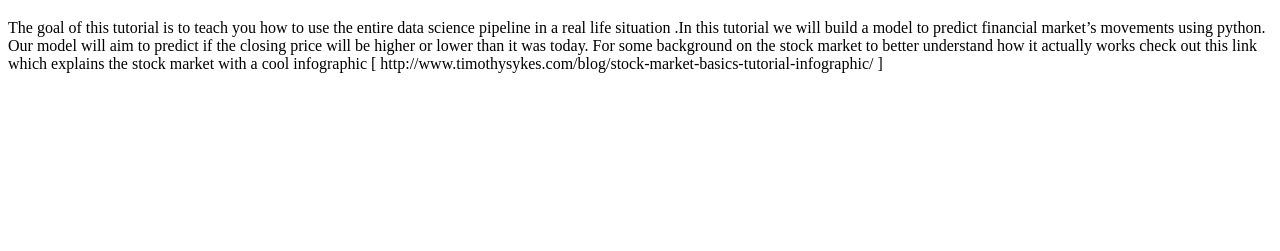
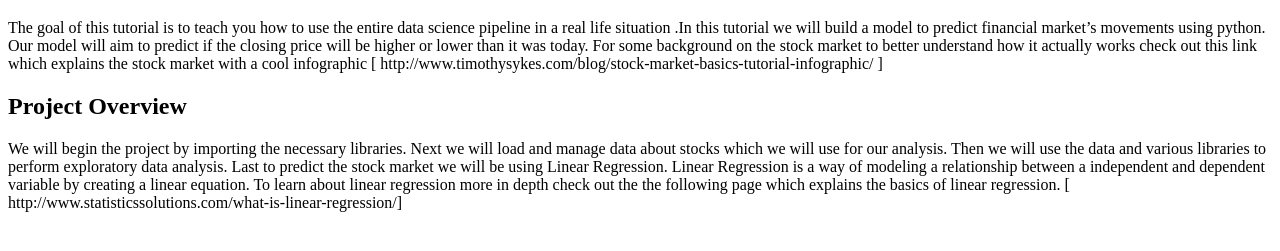
Before and after one commit to JadeYvette/JadeYvette.github.io, a plain HTML site: page index.html in a window 1280 px wide. Shown: the part 61-312 px from the top of the page. Drawn offline with Linux system fonts and the light colour scheme.

Commit message:
Update index.html

```diff
--- a/index.html
+++ b/index.html
@@ -16,7 +16,15 @@ works check out this link which explains the stock market with a cool infographi
   [ http://www.timothysykes.com/blog/stock-market-basics-tutorial-infographic/ ]</P>
 
 
-<H2></H2>
+<H2>Project Overview</H2>
+<p>We will begin the project by importing the necessary libraries.
+    Next we will load and manage data about stocks which we will use for our analysis.
+    Then we will use the data and various libraries to perform exploratory data analysis.
+    Last to predict the stock market we will be using Linear Regression.
+    Linear Regression is a way of modeling a relationship between a independent and dependent variable by creating a linear equation.
+    To learn about linear regression more in depth check out the the following page which explains the basics of linear regression.
+[
+http://www.statisticssolutions.com/what-is-linear-regression/]</p>
 
 
 
```
